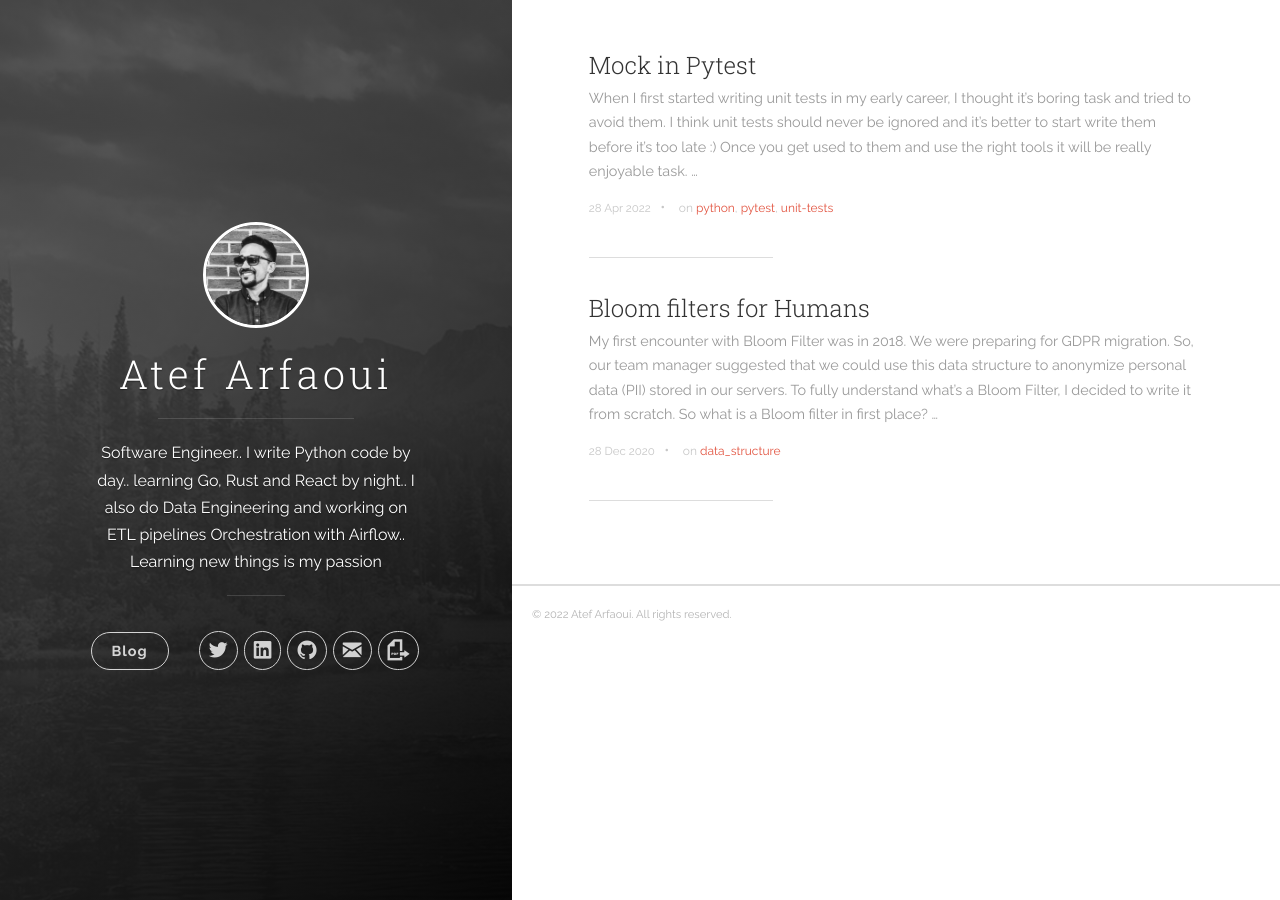
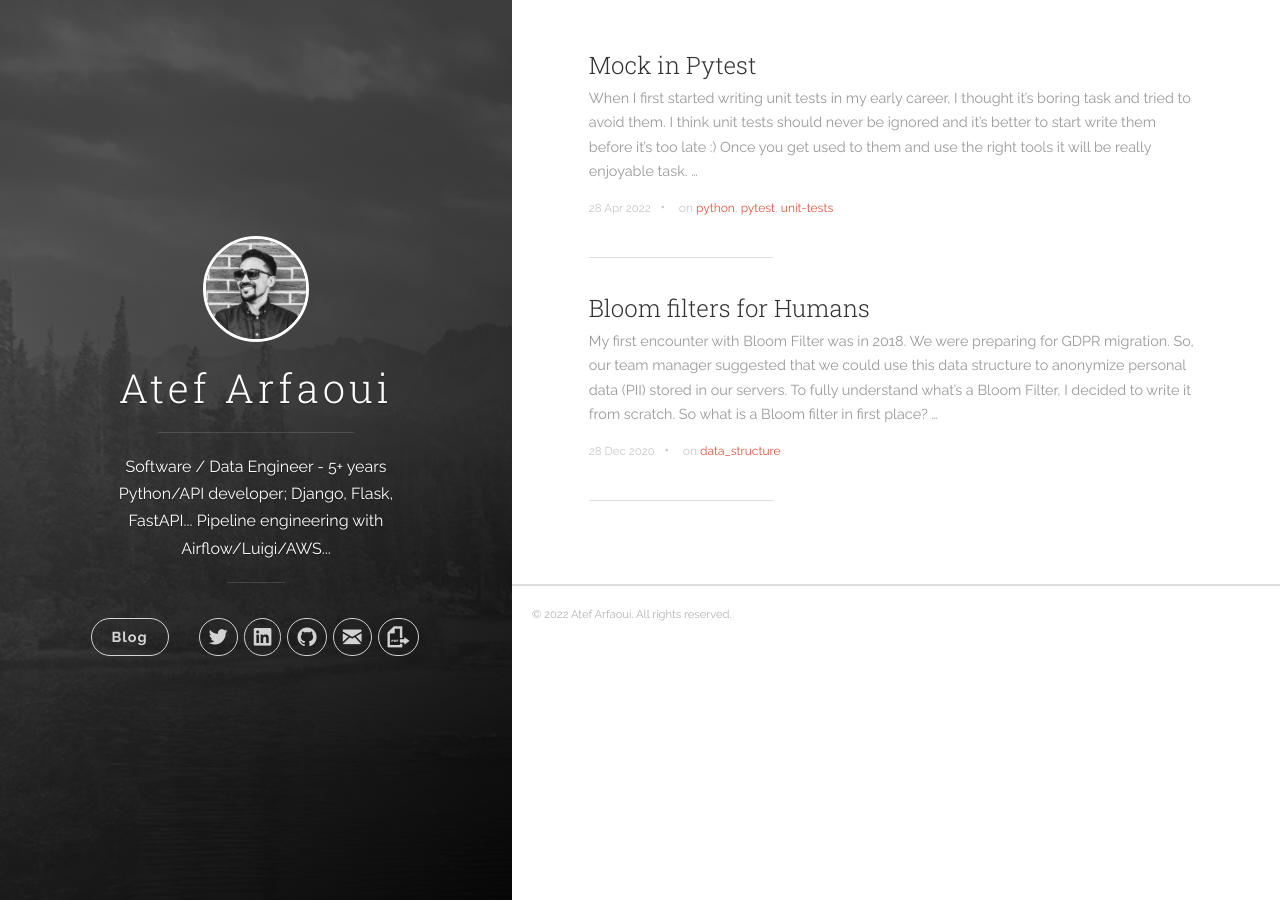
Before and after one commit to atef-arfaoui/atef-arfaoui.github.io, a Jekyll site: the page built from index.html, in a window 1280 px wide. Built offline with Jekyll 4.4.1, drawn with Linux system fonts in a browser that asks for light colours; the list of posts is cut into pages by our own code.

Commit message:
update description

```diff
--- a/_config.yml
+++ b/_config.yml
@@ -1,8 +1,6 @@
 # Site settings
 title: Atef Arfaoui
-description: 'Software Engineer.. I write Python code by day.. learning Go, Rust and React by night..
-I also do Data Engineering and working on ETL pipelines Orchestration with Airflow..
-Learning new things is my passion'
+description: 'Software / Data Engineer - 5+ years Python/API developer; Django, Flask, FastAPI...  Pipeline engineering with Airflow/Luigi/AWS...'
 url: 'https://atef.site'
 baseurl: ''
 # google_analytics: 'UA-XXXXXX-X'
```
Also changed, not shown: 7 other files.
